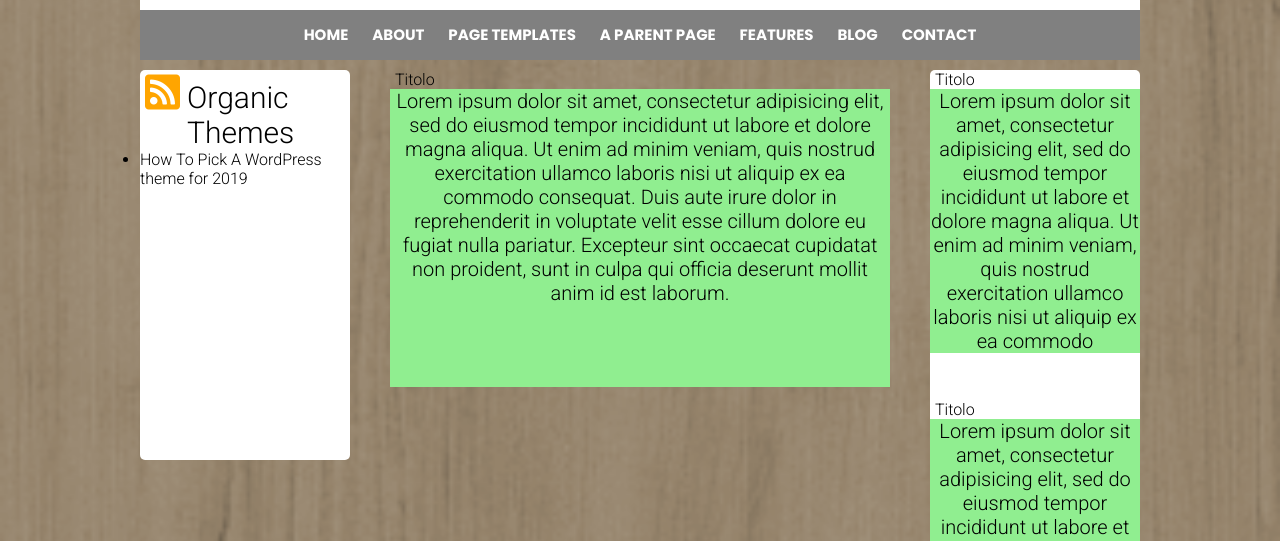
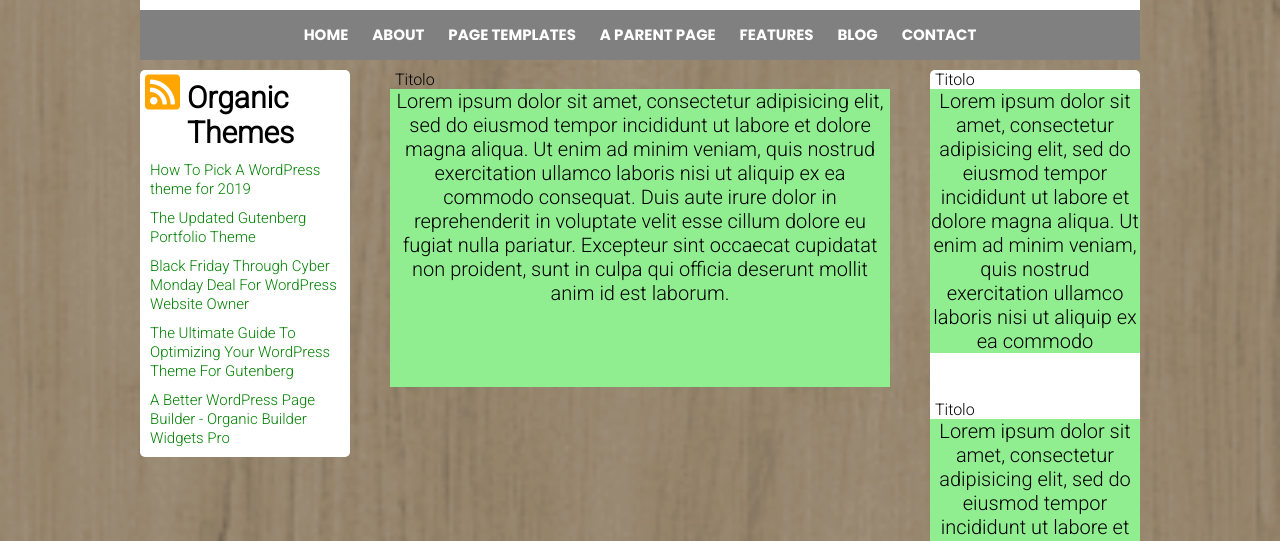
Before and after one commit to AleDeMarco/htmlcss-wp, a plain HTML site: page index.html in a window 1280 px wide. Shown: the part 410-951 px from the top of the page. Drawn offline with Linux system fonts and the light colour scheme.

Commit message:
First column
add the "themes" column

```diff
--- a/css/style.css
+++ b/css/style.css
@@ -25,19 +25,16 @@ main{
   margin-top: 10px;
 }
 
-section.col{
+.col{
   width: calc(25% - 40px);
 }
 
-section.col.float-left{
-  height: 390px;
-}
 
-section.col.float-right{
+.col.float-right{
   height: 990px;
 }
 
-section.center{
+.center{
   width: 50%;
   height: 350px;
 }
@@ -124,13 +121,14 @@ footer{
   float: left;
 }
 
-.text{
+.col-title{
   width: 80%;
   font-size: 30px;
   padding-top: 10px;
   float: left;
 }
 
+/* DA ELIMINARE */
 .box{
   width: 100%;
   height: 85%;
@@ -138,6 +136,17 @@ footer{
   text-align: center;
   overflow: hidden;
   background-color: lightgreen;
+}
+
+.themes li{
+  text-decoration: none;
+  list-style: none;
+  margin: 10px;
+}
+
+.themes li a{
+  color: green;
+  font-size: 15px;
 }
 
 .float-left{
--- a/index.html
+++ b/index.html
@@ -41,23 +41,27 @@
       <!-- MAIN -->
       <main class="clearfix">
         <!-- COLONNA SINISTRA -->
-        <section class="col float-left">
+        <aside class="col float-left">
           <!-- TITOLO -->
           <div class="title clearfix">
             <div class="ico">
               <i class="fas fa-rss-square"></i>
             </div>
-            <div class="text">
-              Organic Themes
+            <div class="col-title">
+              <strong>Organic Themes</strong>
             </div>
           </div>
           <!-- /TITOLO -->
           <!-- CORPO -->
-          <ul>
-            <li><a href="#"></a>How To Pick A WordPress theme for 2019</li>
+          <ul class="themes">
+            <li><a href="#">How To Pick A WordPress theme for 2019</a></li>
+            <li><a href="#">The Updated Gutenberg Portfolio Theme</a></li>
+            <li><a href="#">Black Friday Through Cyber Monday Deal For WordPress Website Owner</a></li>
+            <li><a href="#">The Ultimate Guide To Optimizing Your WordPress Theme For Gutenberg</a></li>
+            <li><a href="#">A Better WordPress Page Builder - Organic Builder Widgets Pro</a></li>
           </ul>
           <!-- /CORPO -->
-        </section>
+        </aside>
         <!-- /COLONNA SINISTRA -->
         <!-- COLONNA CENTRALE -->
         <section class="center float-left">
@@ -74,7 +78,7 @@
         </section>
         <!-- /COLONNA CENTRALE -->
         <!-- COLONNA DESTRA-->
-        <section class="col float-right">
+        <aside class="col float-right">
           <div class="widget">
             <!-- TITOLO -->
             <div class="title">
@@ -111,7 +115,7 @@
             </div>
             <!-- /CORPO -->
           </div>
-        </section>
+        </aside>
         <!-- /COLONNA DESTRA-->
       </main>
       <!-- /MAIN -->
```
